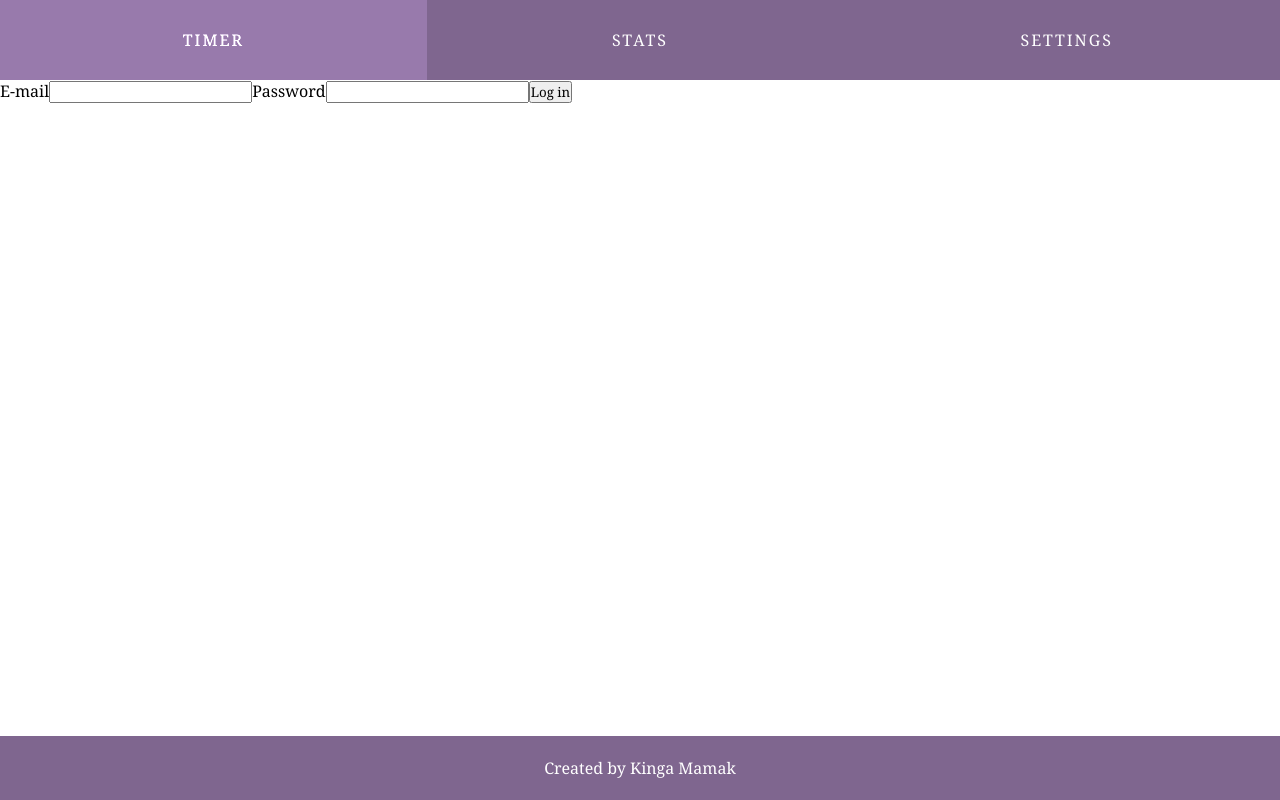
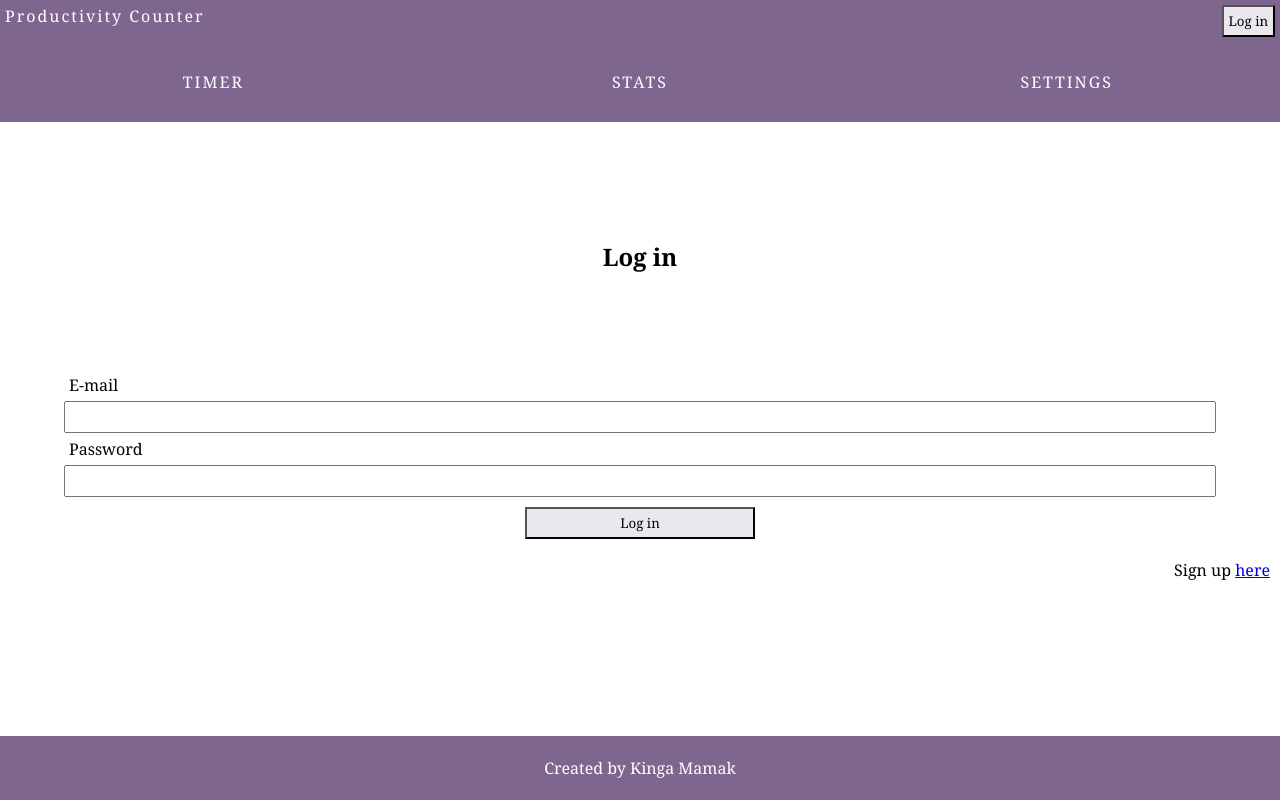
Before and after one commit to kingam280/productivity-counter, a React app: page /login in a window 1280 px wide. Built offline with nearby package versions, Linux system fonts and the light colour scheme; some packages are replaced by stand-ins of ours.

Commit message:
Implement logging and signing up

```diff
--- a/src/components/App.css
+++ b/src/components/App.css
@@ -1,9 +1,9 @@
 .app {
-  margin-top: 10vh;
+  margin-top: 18vh;
 }
 
 .container {
-  min-height: 80vh;
+  min-height: 72vh;
 }
 
 /* background-color: #7f668f;
--- a/src/components/App.js
+++ b/src/components/App.js
@@ -4,14 +4,14 @@ import {
   Switch,
   Route,
 } from "react-router-dom";
-import Menu from './Menu/Menu'
+import TopPanel from './TopPanel/TopPanel'
 import Footer from './Footer/Footer'
 import Timer from './Timer/Timer'
 import Stats from './Stats/Stats'
 import Settings from './Settings/Settings'
 import NotFound from './NotFound/NotFound'
-import SignUp from './SignUp'
-import LogIn from './LogIn'
+import SignUp from './LogIn & SignUp/SignUp'
+import LogIn from './LogIn & SignUp/LogIn'
 import './App.css';
 import { AuthProvider } from '../contexts/Auth'
 
@@ -23,7 +23,7 @@ function App() {
     <AuthProvider>
       <Router>
         <div className="app">
-          <Menu />
+          <TopPanel />
           <Switch>
             <Route exact path="/">
               <Timer
--- /dev/null
+++ b/src/components/LogIn & SignUp/LogIn.css
@@ -0,0 +1,31 @@
+.side-info {
+  padding: 10px;
+  text-align: right;
+}
+.log-form {
+  display: flex;
+  flex-wrap: wrap;
+  width: 90%;
+  margin: 0 auto;
+}
+
+.log-form > label,
+.log-form > input {
+  display: block;
+  width: 100%;
+  padding: 5px;
+}
+
+.log-form > button {
+  display: block;
+  margin: 10px auto;
+  padding: 5px;
+  justify-self: center;
+  width: 20%;
+  background-color: var(--second-color);
+}
+
+.log-form > p {
+  width: 100%;
+  text-align: center;
+}
--- a/src/components/SignUp.js
+++ b/src/components/LogIn & SignUp/LogIn.js
@@ -1,13 +1,19 @@
-import React, { useState } from 'react'
-import firebase from '../config/firebase'
+import React, { useState, useContext } from 'react'
+import { Link } from 'react-router-dom';
+import firebase from '../../config/firebase'
+import {AuthContext} from '../../contexts/Auth'
+import './LogIn.css';
 
-const SignUp = () => {
+const LogIn = () => {
     const [form, setForm] = useState({
         email: '',
         password: ''
     })
+    const [error, setError] = useState('')
+    const { setUser } = useContext(AuthContext)
 
     const updateForm = (e) => {
+        setError(false)
         setForm(prev => {
             return {
                 ...prev,
@@ -18,31 +24,35 @@ const SignUp = () => {
 
     const handleSubmit = (e) => {
         e.preventDefault()
-        firebase.auth().createUserWithEmailAndPassword(form.email, form.password)
+        firebase.auth().signInWithEmailAndPassword(form.email, form.password)
             .then((userCredential) => {
-                // Signed in
                 var user = userCredential.user;
-                // ...
-                console.log(user)
+                setUser(user.uid)
+                localStorage.setItem('userId', user.uid)
+                window.location.replace("/timer")
             })
             .catch((error) => {
                 var errorCode = error.code;
                 var errorMessage = error.message;
-                // ..
+                setError(prev => !prev)
                 console.log(errorCode, errorMessage)
             });
     }
     return (
         <div className="container">
-            <form onSubmit={handleSubmit}>
+            <h2>Log in</h2>
+
+            <form onSubmit={handleSubmit} className="log-form">
                 <label htmlFor="email">E-mail</label>
                 <input type="email" id="email" onChange={updateForm} />
                 <label htmlFor="password">Password</label>
                 <input type="password" id="password" onChange={updateForm} />
-                <button>Sign in</button>
+                <button>Log in</button>
+                <p>{error ? "E-mail or password is incorrect" : ""}</p>
             </form>
+            <p className="side-info">Sign up <Link to="/signup">here</Link></p>
         </div>
     )
 }
 
-export default SignUp
+export default LogIn
--- a/src/components/LogIn.js
+++ b/src/components/LogIn & SignUp/SignUp.js
@@ -1,15 +1,15 @@
-import React, { useState, useContext } from 'react'
-import firebase from '../config/firebase'
-import {AuthContext} from '../contexts/Auth'
+import React, { useState } from 'react'
+import firebase from '../../config/firebase'
 
-const LogIn = () => {
+const SignUp = () => {
     const [form, setForm] = useState({
         email: '',
         password: ''
     })
-    const { setUser } = useContext(AuthContext)
+    const [error, setError] = useState('')
 
     const updateForm = (e) => {
+        setError(false)
         setForm(prev => {
             return {
                 ...prev,
@@ -20,30 +20,31 @@ const LogIn = () => {
 
     const handleSubmit = (e) => {
         e.preventDefault()
-        firebase.auth().signInWithEmailAndPassword(form.email, form.password)
+        firebase.auth().createUserWithEmailAndPassword(form.email, form.password)
             .then((userCredential) => {
                 var user = userCredential.user;
-                setUser(user.uid)
-                localStorage.setItem('userId', user.uid)
-
+                window.location.replace("/login")
             })
             .catch((error) => {
                 var errorCode = error.code;
                 var errorMessage = error.message;
                 console.log(errorCode, errorMessage)
+                setError(errorMessage)
             });
     }
     return (
         <div className="container">
-            <form onSubmit={handleSubmit}>
+            <h2>Sign up</h2>
+            <form onSubmit={handleSubmit} className="log-form">
                 <label htmlFor="email">E-mail</label>
                 <input type="email" id="email" onChange={updateForm} />
                 <label htmlFor="password">Password</label>
                 <input type="password" id="password" onChange={updateForm} />
-                <button>Log in</button>
+                <button>Sign in</button>
+                <p>{error}</p>
             </form>
         </div>
     )
 }
 
-export default LogIn
+export default SignUp
--- a/src/components/Stats/Stats.js
+++ b/src/components/Stats/Stats.js
@@ -7,12 +7,13 @@ import { AuthContext } from '../../contexts/Auth'
 
 export default function Stats() {
     const { user } = useContext(AuthContext)
-    const records = useStats(user)
+    const {records, loading} = useStats(user)
 
-    return (
-      <div className="stats container">
-        <h2>Statistics</h2>
-        {records.length > 0 ?
+    const displayTable = () => {
+      if (loading) {
+        return <Loading />
+      } else if (records.length > 0) {
+        return (
           <table>
             <thead>
               <tr>
@@ -24,7 +25,27 @@ export default function Stats() {
             <tbody>
               {records.map( record => <Record timestamp={record.timestamp} label={record.label} timeInMinutes={record.timeInMinutes} key={record.timestamp} /> ) }
             </tbody>
-          </table> : <Loading /> }
+          </table>
+        )
+      } else {
+        return (
+          <table>
+            <thead>
+              <tr>
+                <th>Date</th>
+                <th>Label</th>
+                <th>Time</th>
+              </tr>
+            </thead>
+          </table>
+        )
+      }
+    }
+
+    return (
+      <div className="stats container">
+        <h2>Statistics</h2>
+        {displayTable()}
       </div>
     );
   }
--- /dev/null
+++ b/src/components/TopPanel/LogPanel.js
@@ -0,0 +1,25 @@
+import React, {useContext} from 'react';
+import {AuthContext} from '../../contexts/Auth'
+
+
+export default function LogPanel() {
+    const { user, setUser } = useContext(AuthContext)
+
+    const handleClick = (e) => {
+        if (e.target.textContent === "Log out") {
+            localStorage.setItem('userId', '')
+            setUser('')
+            window.location.replace("timer")
+        } else if (e.target.textContent === "Log in") {
+            window.location.replace("login")
+        }
+    }
+
+    return (
+        <div className="log-panel">
+            <p>Productivity Counter</p>
+            <button onClick={handleClick}>{user ? "Log out" : "Log in"}</button>
+        </div>
+
+    );
+}
--- a/src/components/Menu/Menu.js
+++ b/src/components/TopPanel/Menu.js
@@ -1,16 +1,16 @@
 import React from 'react';
 import { Link } from 'react-router-dom';
-import './Menu.css';
+
 
 export default function Menu() {
 
     return (
 
-        <nav className="menu">
+        <>
             <Link to="/timer" className="menu-item">Timer</Link>
             <Link to="/stats" className="menu-item">Stats</Link>
             <Link to="/settings" className="menu-item">Settings</Link>
-        </nav>
+        </>
 
     );
   }
--- a/src/components/Menu/Menu.css
+++ b/src/components/TopPanel/TopPanel.css
@@ -1,5 +1,6 @@
 .menu {
   display: flex;
+  flex-wrap: wrap;
   position: fixed;
   top: 0;
   left: 0;
@@ -8,8 +9,29 @@
   z-index: 10;
 }
 
+.log-panel {
+  flex-basis: 100%;
+  display: flex;
+  justify-content: space-between;
+  padding: 5px;
+  background-color: var(--main-color);
+  color: white;
+  letter-spacing: 2px;
+}
+
+.log-panel > p {
+  width: 50%;
+}
+
+.log-panel > button {
+  display: block;
+  padding: 5px;
+  background-color: var(--second-color);
+}
+
 .menu-item {
-  flex-basis: 100%;
+  flex-basis: 33%;
+  flex-grow: 1;
   display: flex;
   justify-content: center;
   align-items: center;
--- /dev/null
+++ b/src/components/TopPanel/TopPanel.js
@@ -0,0 +1,16 @@
+import React from 'react';
+import Menu from './Menu'
+import LogPanel from './LogPanel'
+import './TopPanel.css';
+
+
+export default function TopPanel() {
+
+    return (
+        <nav className="menu">
+            <LogPanel />
+            <Menu />
+        </nav>
+
+    );
+  }
--- a/src/index.css
+++ b/src/index.css
@@ -7,4 +7,5 @@
 
 :root {
   --main-color: #7f668f;
+  --second-color: #ebe7ee;
 }
--- a/src/utils/useStats.js
+++ b/src/utils/useStats.js
@@ -1,10 +1,12 @@
-import {useEffect, useState} from 'react'
+import {useEffect, useState, useCallback} from 'react'
 import axios from '../config/axios'
 
 const useStats = (id) => {
     const [records, setRecords] = useState([])
+    const [loading, setLoading] = useState(false)
 
-    const getRecordsFromDatabase = async () => {
+    const getRecordsFromDatabase = useCallback(async () => {
+        setLoading(prev => !prev)
         await axios
           .get(`/${id}.json`)
           .then(res => res.data)
@@ -12,14 +14,18 @@ const useStats = (id) => {
             for (let record in data) {
               setRecords(prev => Array(data[record]).concat(prev))
             }
+            setLoading(prev => !prev)
         })
-    }
+    }, [id])
 
     useEffect(() => {
+      if(id) {
         getRecordsFromDatabase()
-    }, [])
+      }
 
-    return records
+    }, [getRecordsFromDatabase, id])
+
+    return {records, loading}
 }
 
 export default useStats
```
